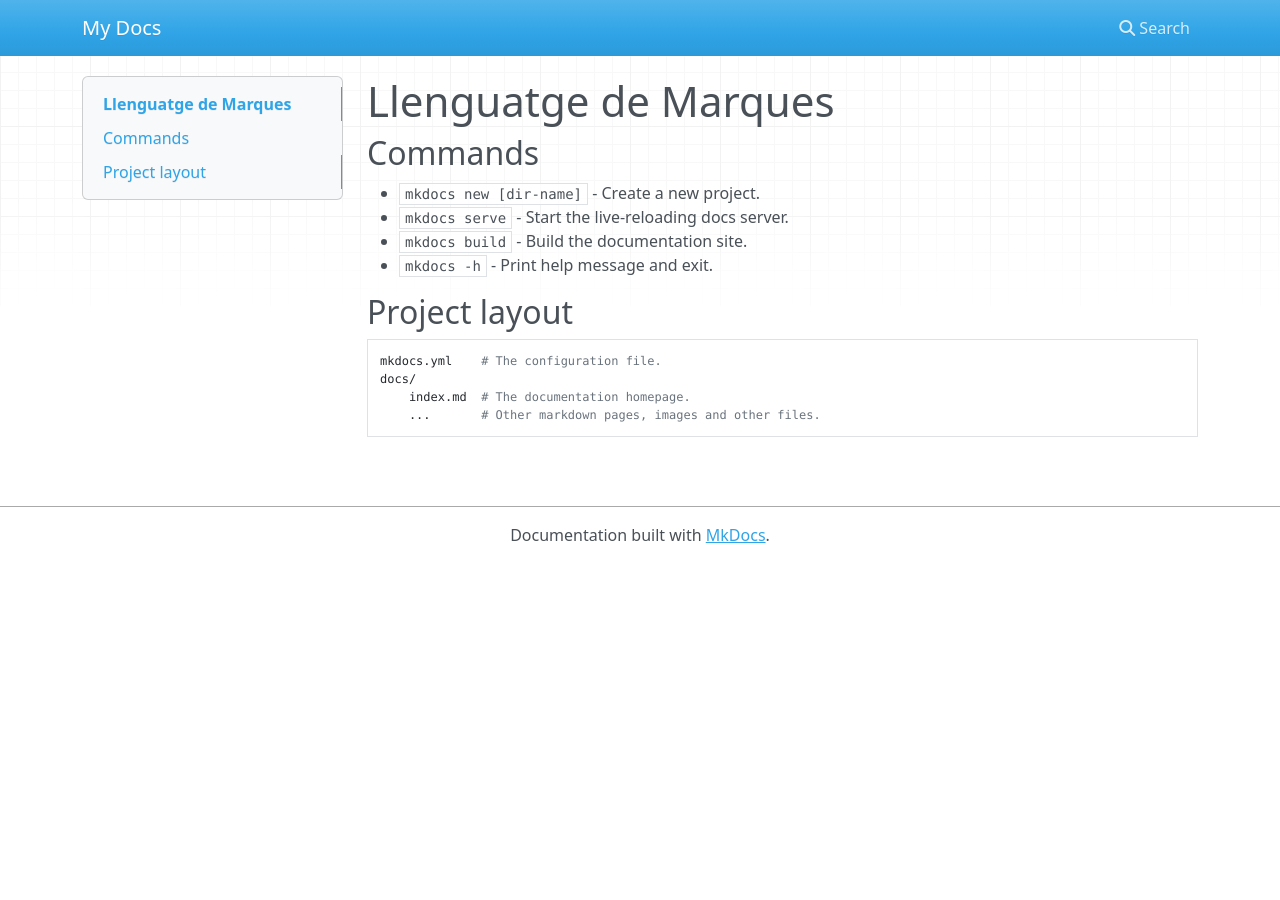
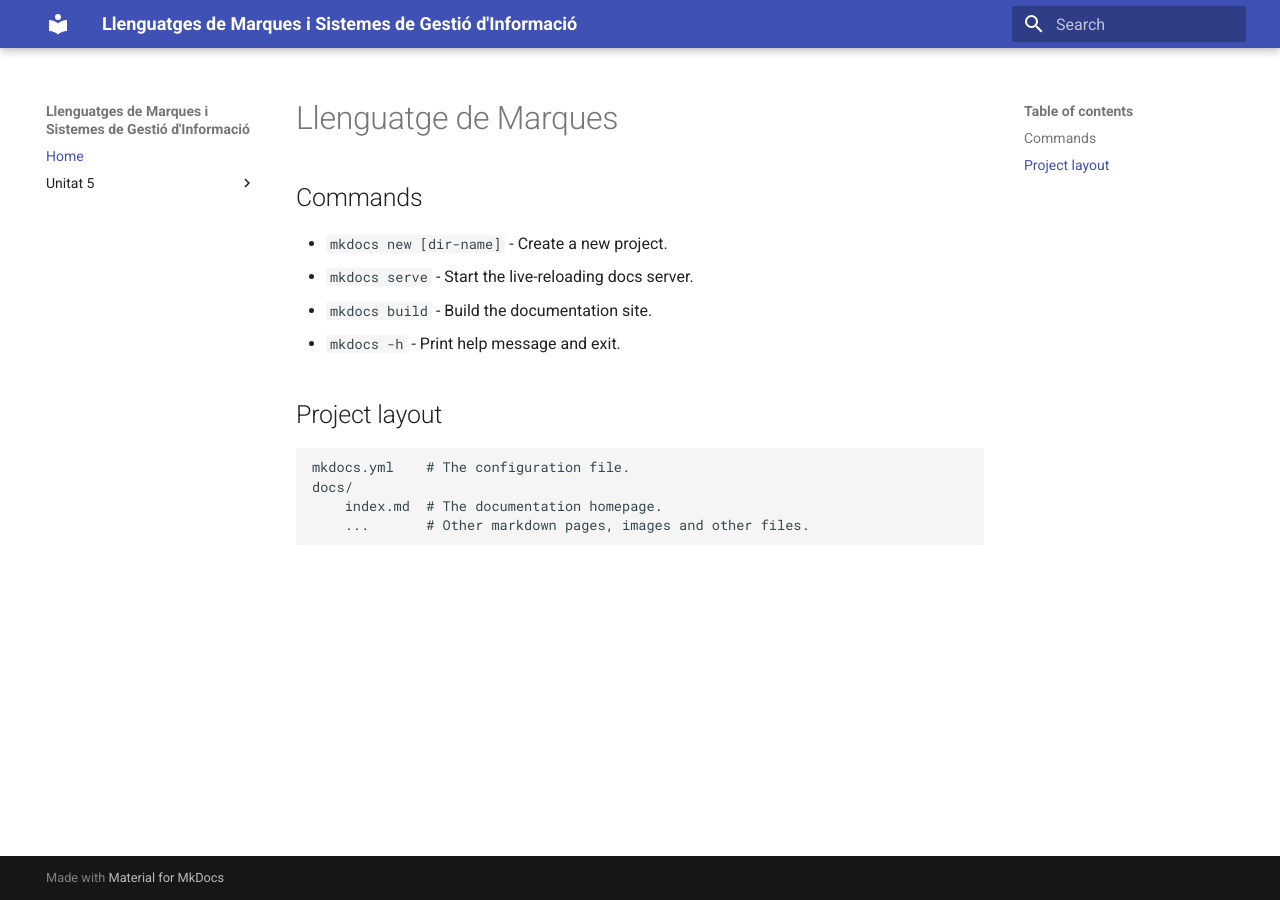
Before and after one commit to magranerramon/LMSGI, an MkDocs documentation site: the page built from md/index.md, in a window 1280 px wide. Built offline with MkDocs 1.6.1 and Material for MkDocs 9.7.7, drawn with Linux system fonts in a browser that asks for light colours; nearby versions of some CDN libraries.

Commit message:
Canvi de theme a 'material'

```diff
--- a/mkdocs.yml
+++ b/mkdocs.yml
@@ -1,3 +1,13 @@
-site_name: My Docs
+site_name: Llenguatges de Marques i Sistemes de Gestió d'Informació
+
+nav:
+  - Home: index.md
+  - Unitat 5:
+    - Apartat 1: U5_apartat1.md
+
+
+
+theme: material
+
 docs_dir: 'md'
 site_dir: 'docs'
```
